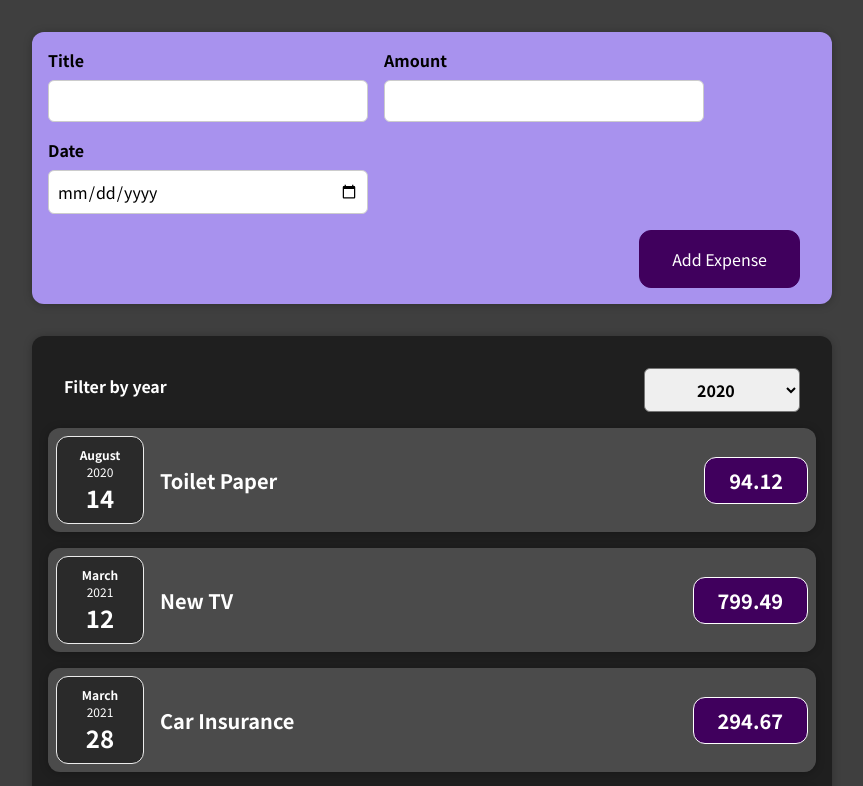
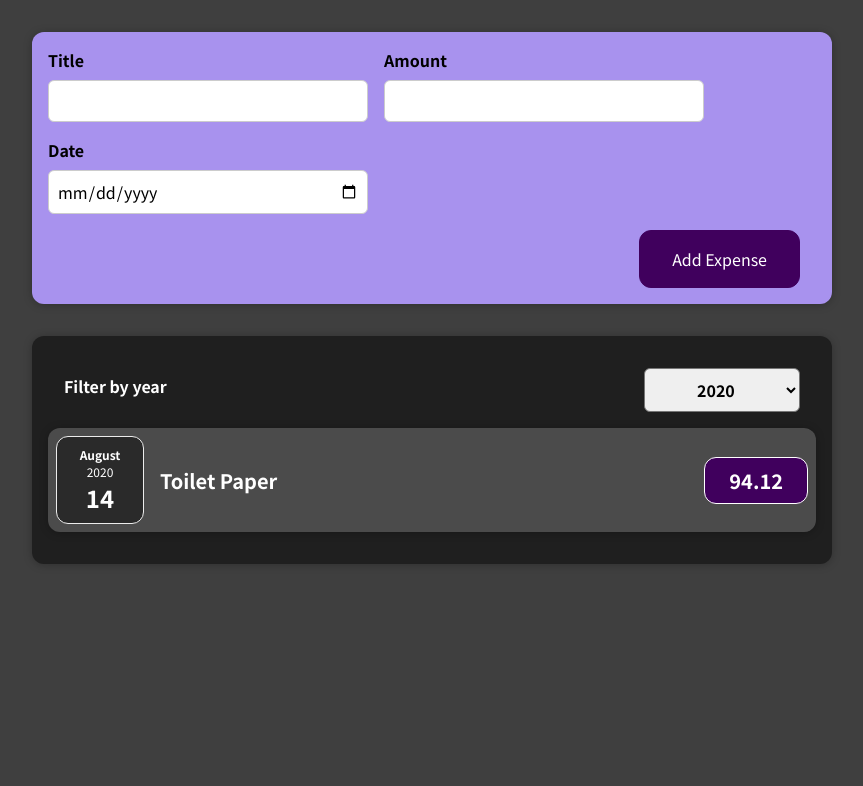
Before and after one commit to fatemeh-lohrasbi/react-expense-tracker, a React (Create React App) app: page / in a window 1280 px wide. Shown: the top 786 px of the page, without its empty margins (208-1071 px from the left). Built offline with nearby package versions, Linux system fonts and the light colour scheme; the HTML template or start-up script is replaced by a standard one.

Commit message:
filter expense items base on selected year

```diff
--- a/src/components/Expenses/AllExpenseItem.js
+++ b/src/components/Expenses/AllExpenseItem.js
@@ -12,6 +12,10 @@ const AllExpenseItem = (props) => {
     setFilteredYear(selectedYear);
   };
 
+  const filteredExpenses = props.items.filter(element => {
+   return element.date.getFullYear().toString() === filteredYear
+  })
+
   return (
     <Card className="expenses">
       <ExpensesFilter
@@ -19,7 +23,8 @@ const AllExpenseItem = (props) => {
         onChangeFilter={filterChangeHandler}
       />
 
-      {props.items.map((element) => (
+
+      {filteredExpenses.map((element) => (
         <ExpenseItem
           key={element.id}
           title={element.title}
@@ -27,6 +32,7 @@ const AllExpenseItem = (props) => {
           date={element.date}
         />
       ))}
+
     </Card>
   );
 };
```
